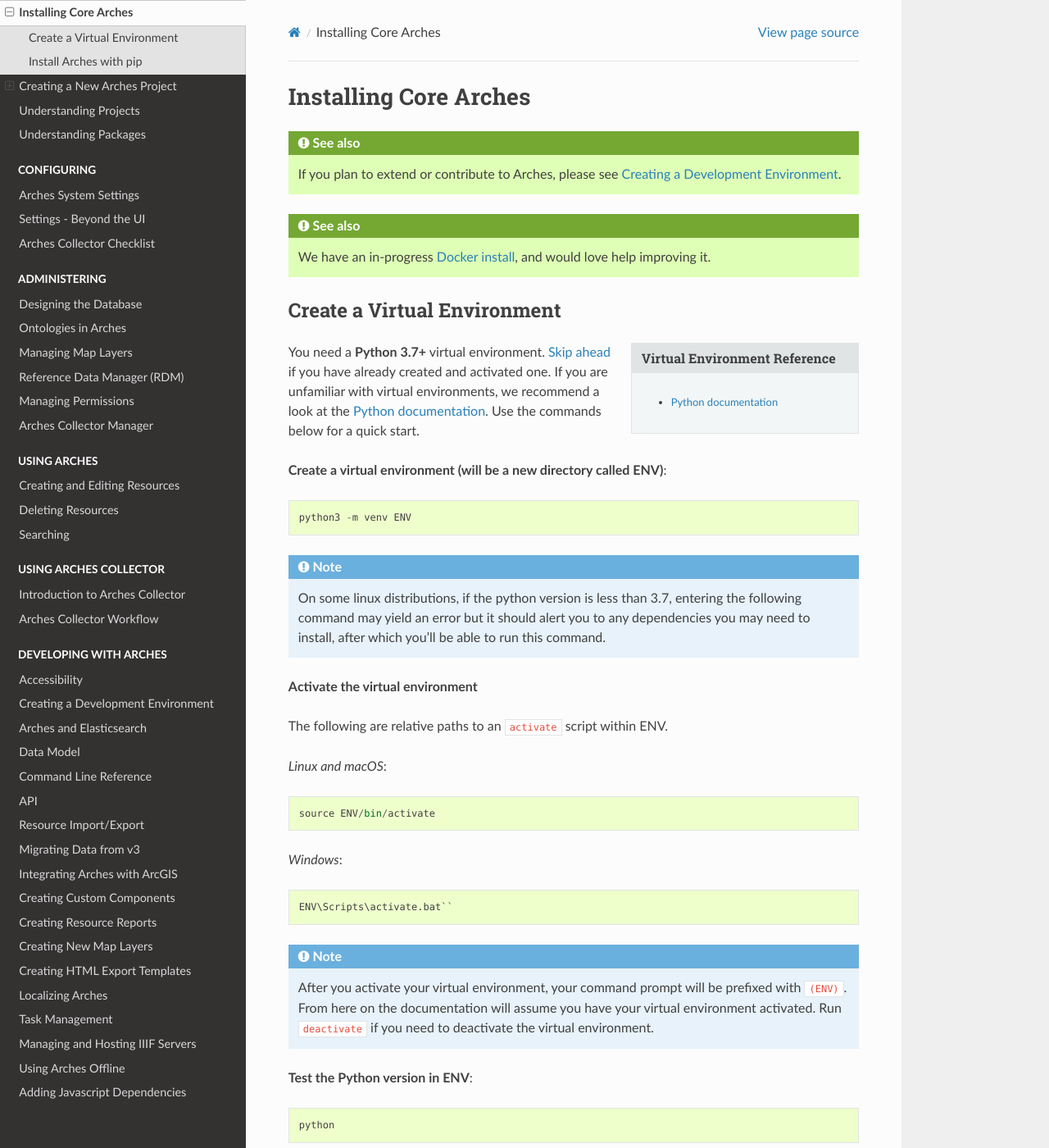
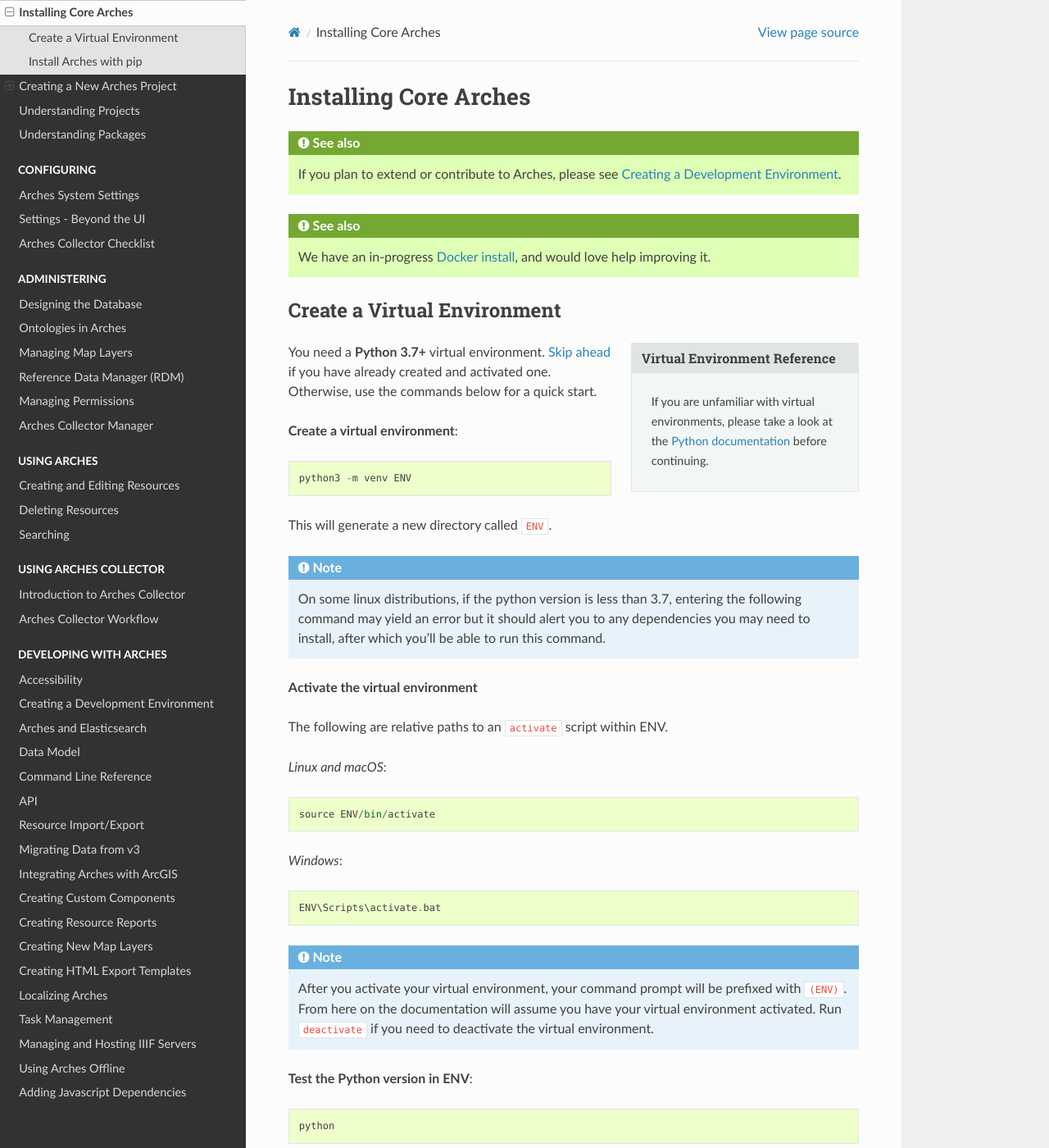
Before and after one commit to archesproject/arches-docs, a Sphinx documentation site: the page built from docs/installation.txt, in a window 1280 px wide and 1400 px high. Shown: the whole window at 82% size. Built offline with Sphinx 7.4.7 and the Read the Docs theme 2.0.0, drawn with Linux system fonts in a browser that asks for light colours; some of the changed text lies outside the part shown.

```diff
--- a/docs/installation.txt
+++ b/docs/installation.txt
@@ -15,14 +15,15 @@ Create a Virtual Environment
 
 .. sidebar:: Virtual Environment Reference
 
-    + `Python documentation <https://docs.python.org/3.7/tutorial/venv.html>`_
+    If you are unfamiliar with virtual environments, please take a look at the `Python documentation <https://docs.python.org/3.7/tutorial/venv.html>`_ before continuing.
 
-You need a **Python 3.7+** virtual environment. :ref:`Skip ahead <Install Arches with pip>` if you have already created and activated one. If you are unfamiliar with
-virtual environments, we recommend a look at the `Python documentation <https://docs.python.org/3.7/tutorial/venv.html>`_. Use the commands below for a quick start.
+You need a **Python 3.7+** virtual environment. :ref:`Skip ahead <Install Arches with pip>` if you have already created and activated one. Otherwise, use the commands below for a quick start.
 
-**Create a virtual environment (will be a new directory called ENV)**::
+**Create a virtual environment**::
 
     python3 -m venv ENV
+
+This will generate a new directory called ``ENV``.
 
 .. note::
 
@@ -38,7 +39,7 @@ The following are relative paths to an ``activate`` script within ENV.
 
 *Windows*::
 
-    ENV\Scripts\activate.bat``
+    ENV\Scripts\activate.bat
 
 .. note::
 
```
Also changed, not shown: other parts of docs/installation.txt (+5 -1 lines).
